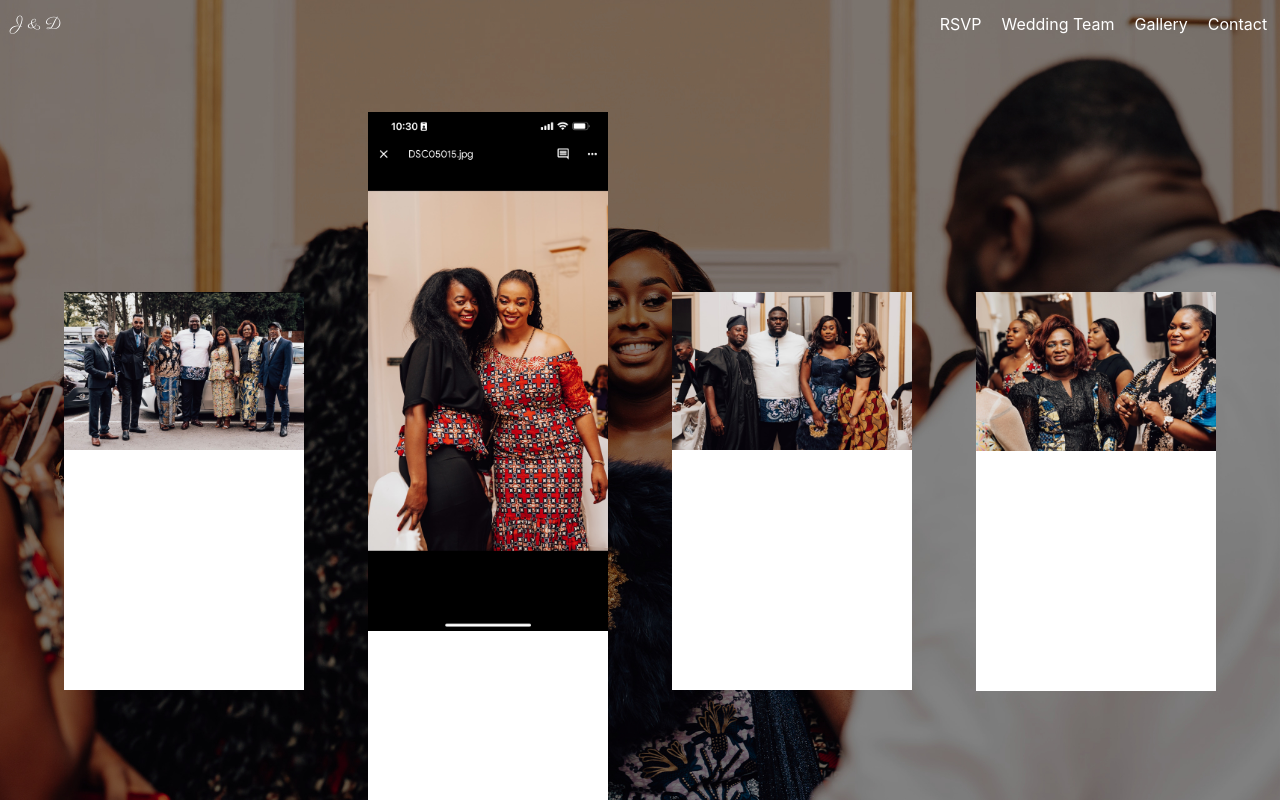
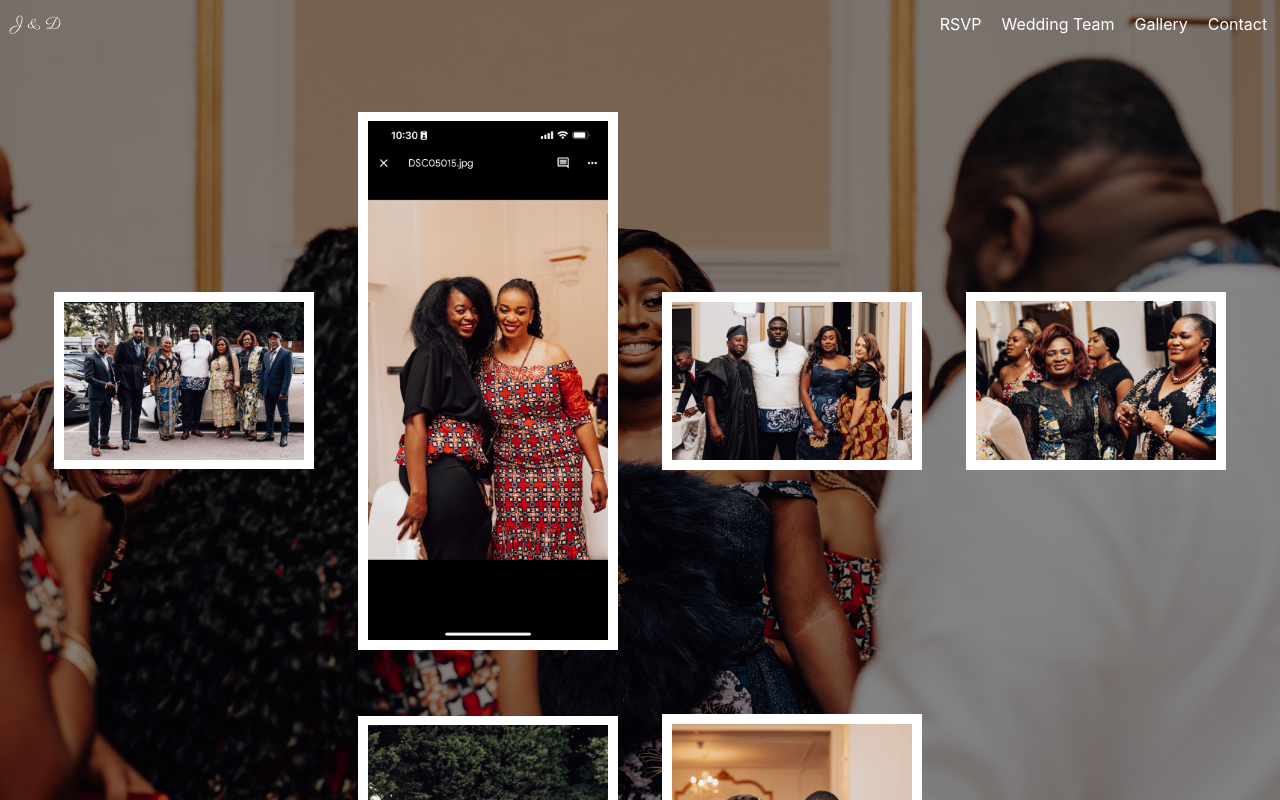
Before and after one commit to chadrakh/RSVPWebsite, a React (Create React App) app: page /gallery in a window 1280 px wide. Shown: the top 800 px of the page. Built offline with nearby package versions, Linux system fonts and the light colour scheme.

Commit message:
Add white border to image gallery

```diff
--- a/src/components/common/Cards/Card.tsx
+++ b/src/components/common/Cards/Card.tsx
@@ -3,7 +3,7 @@ import { FC, ReactNode } from 'react';
 
 const StyledCard = styled.div`
   width: 100%;
-  padding-bottom: 100%; /* Sets aspect ratio for fixed size */
+  padding: 4%;
   background-color: white;
   display: flex;
   text-align: center;
```
